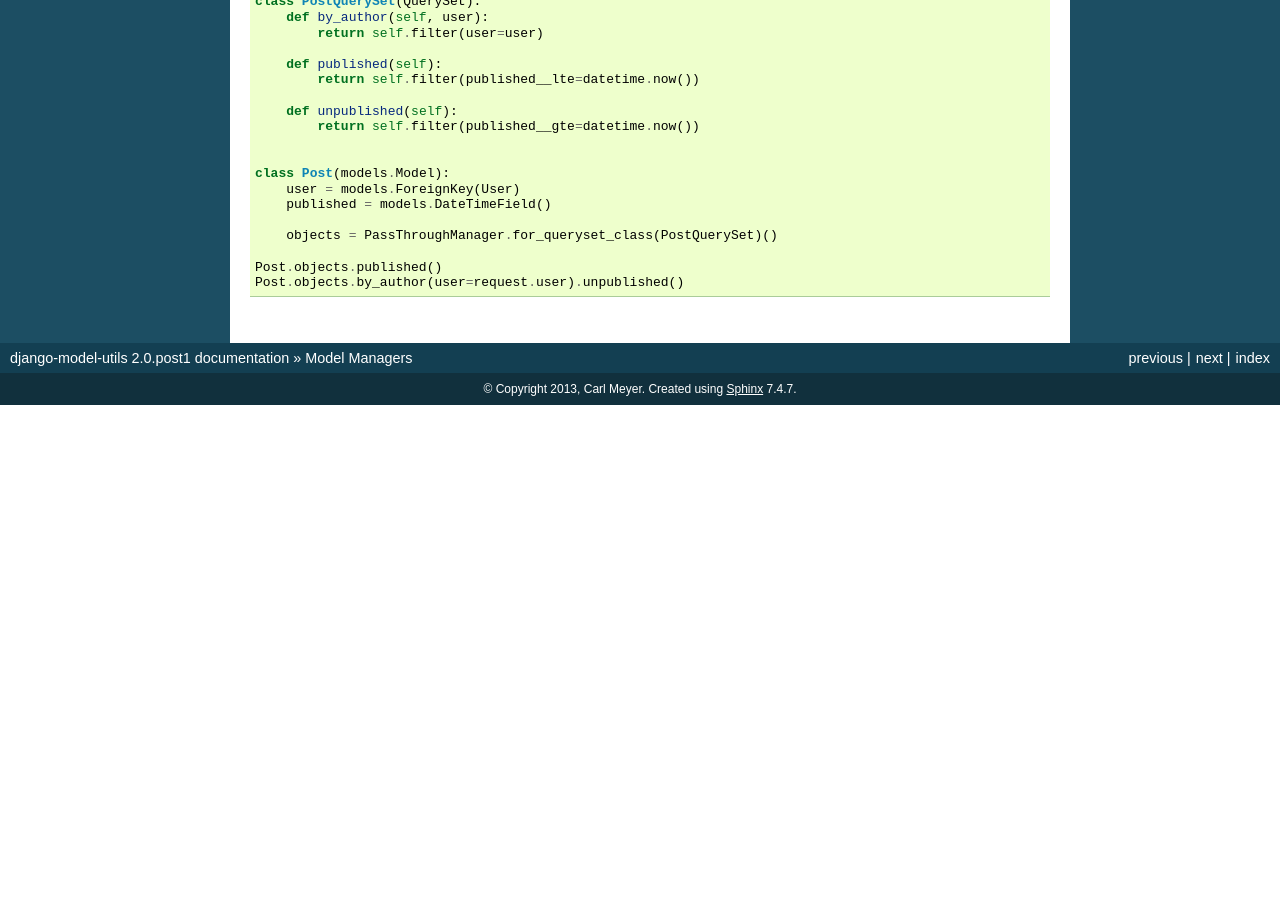
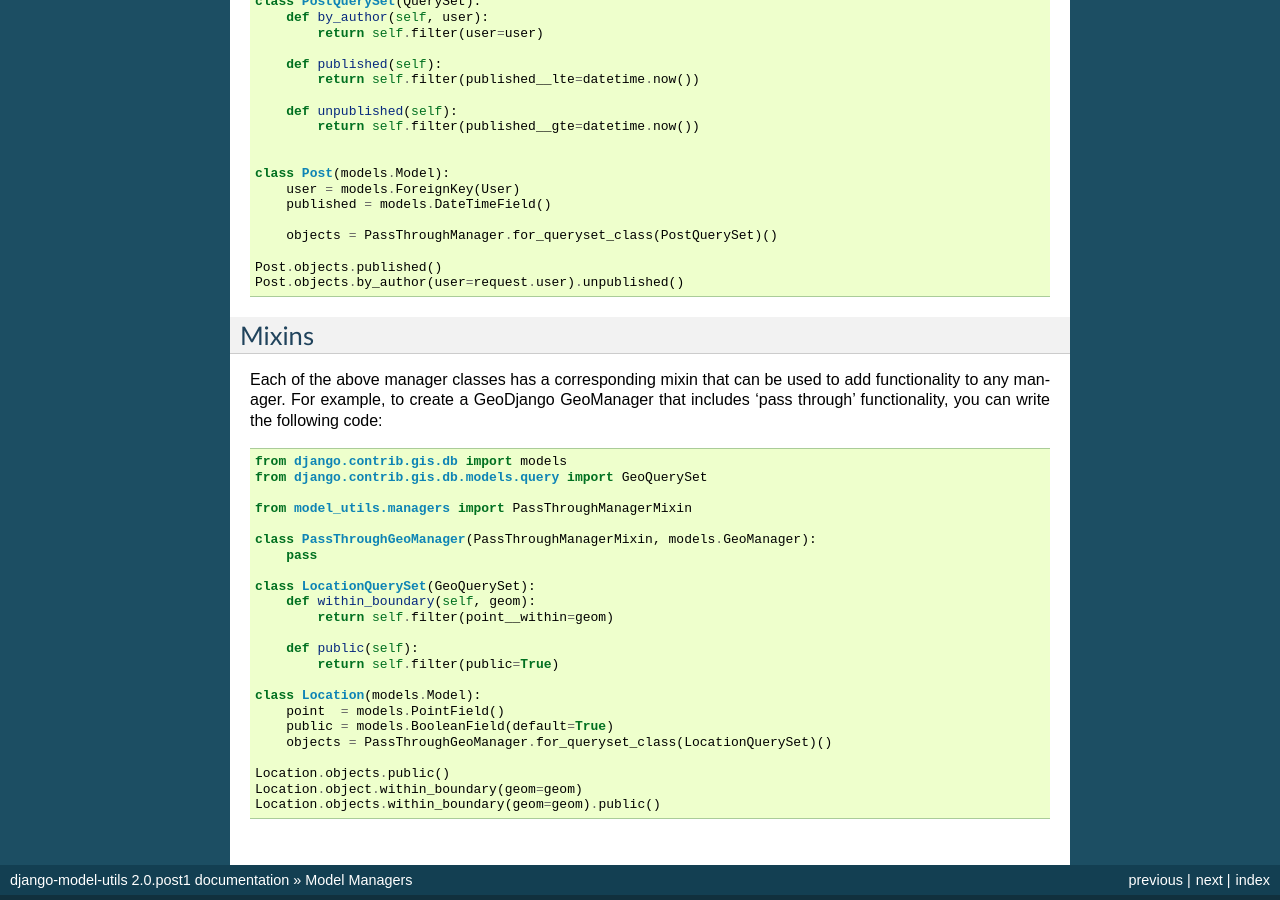
Before and after one commit to jazzband/django-model-utils, a Sphinx documentation site: the page built from docs/managers.rst, in a window 1280 px wide and 900 px high, scrolled down 2159 px. Built offline with Sphinx 7.4.7, drawn with Linux system fonts in a browser that asks for light colours; before the commit the page ends 2564 px from its top, so only the background shows below that.

Commit message:
added documentation about manager mixins

```diff
--- a/AUTHORS.rst
+++ b/AUTHORS.rst
@@ -3,6 +3,7 @@
 Andy Freeland <andy@andyfreeland.net>
 Carl Meyer <carl@dirtcircle.com>
 Donald Stufft <donald.stufft@gmail.com>
+Douglas Meehan <dmeehan@gmail.com>
 Facundo Gaich <facugaich@gmail.com>
 Felipe Prenholato <philipe.rp@gmail.com>
 Gregor Müllegger <gregor@muellegger.de>
--- a/docs/managers.rst
+++ b/docs/managers.rst
@@ -172,3 +172,37 @@
 
     Post.objects.published()
     Post.objects.by_author(user=request.user).unpublished()
+
+Mixins
+------
+
+Each of the above  manager classes has a corresponding mixin that can be
+used to add functionality to any manager. For example, to create a GeoDjango
+GeoManager that includes 'pass through' functionality, you can write the
+following code:
+
+.. code-block:: python
+
+    from django.contrib.gis.db import models
+    from django.contrib.gis.db.models.query import GeoQuerySet
+
+    from model_utils.managers import PassThroughManagerMixin
+
+    class PassThroughGeoManager(PassThroughManagerMixin, models.GeoManager):
+        pass
+
+    class LocationQuerySet(GeoQuerySet):
+        def within_boundary(self, geom):
+            return self.filter(point__within=geom)
+
+        def public(self):
+            return self.filter(public=True)
+
+    class Location(models.Model):
+        point  = models.PointField()
+        public = models.BooleanField(default=True)
+        objects = PassThroughGeoManager.for_queryset_class(LocationQuerySet)()
+
+    Location.objects.public()
+    Location.object.within_boundary(geom=geom)
+    Location.objects.within_boundary(geom=geom).public()
```
